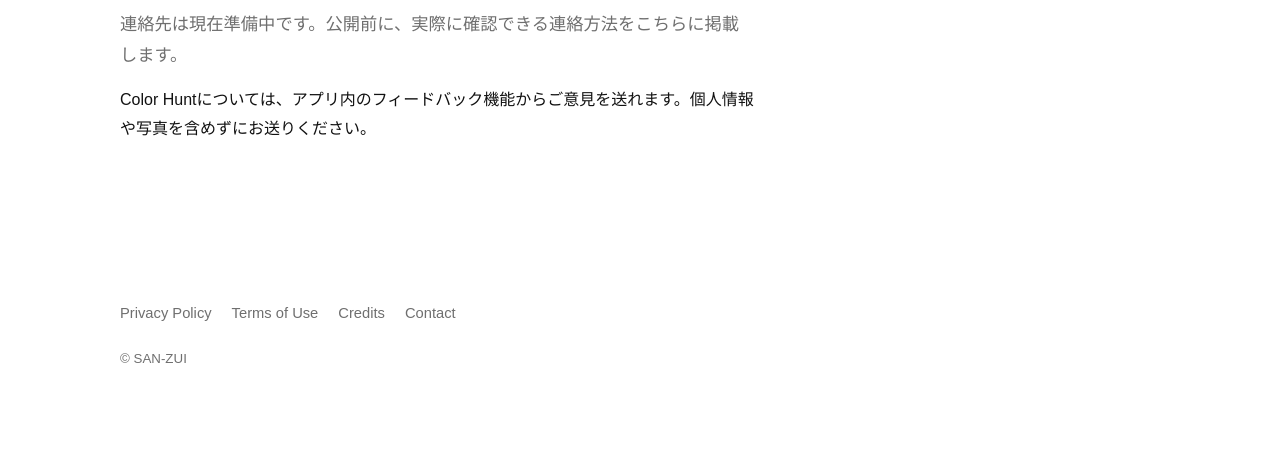
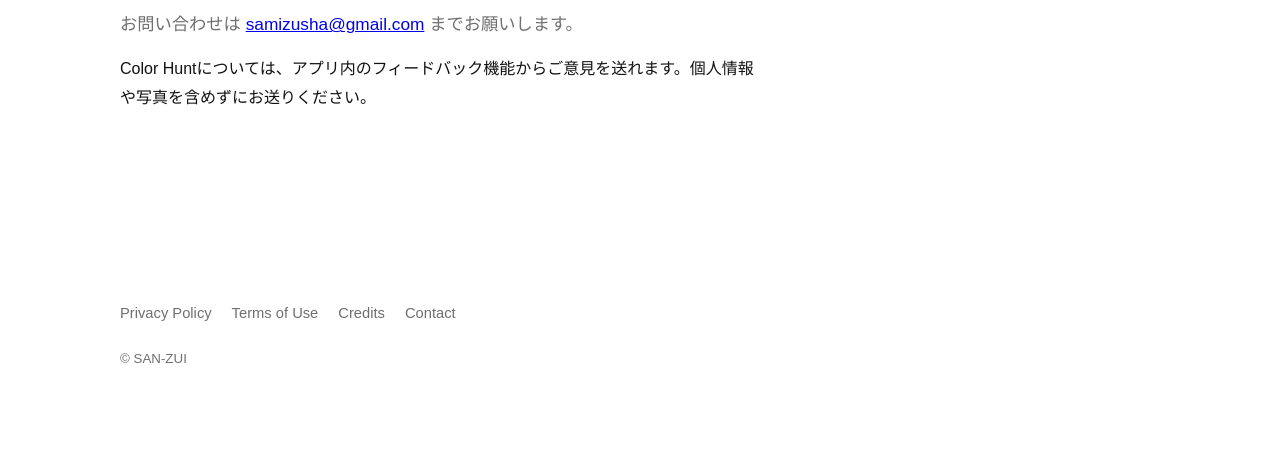
Before and after one commit to yosuke-kojima-sanzui/san-zui.com, a plain HTML site: page contact.html in a window 1280 px wide. Shown: the part 335-800 px from the top of the page. Drawn offline with Linux system fonts and the light colour scheme.

Commit message:
Add contact email to Contact page

```diff
--- a/contact.html
+++ b/contact.html
@@ -23,7 +23,7 @@
     <main class="container page-main">
       <p class="eyebrow">CONTACT</p>
       <h1>お問い合わせ</h1>
-      <p class="lead">連絡先は現在準備中です。公開前に、実際に確認できる連絡方法をこちらに掲載します。</p>
+      <p class="lead">お問い合わせは <a href="mailto:samizusha@gmail.com">samizusha@gmail.com</a> までお願いします。</p>
       <p>Color Huntについては、アプリ内のフィードバック機能からご意見を送れます。個人情報や写真を含めずにお送りください。</p>
     </main>
     <footer class="site-footer container">
```
